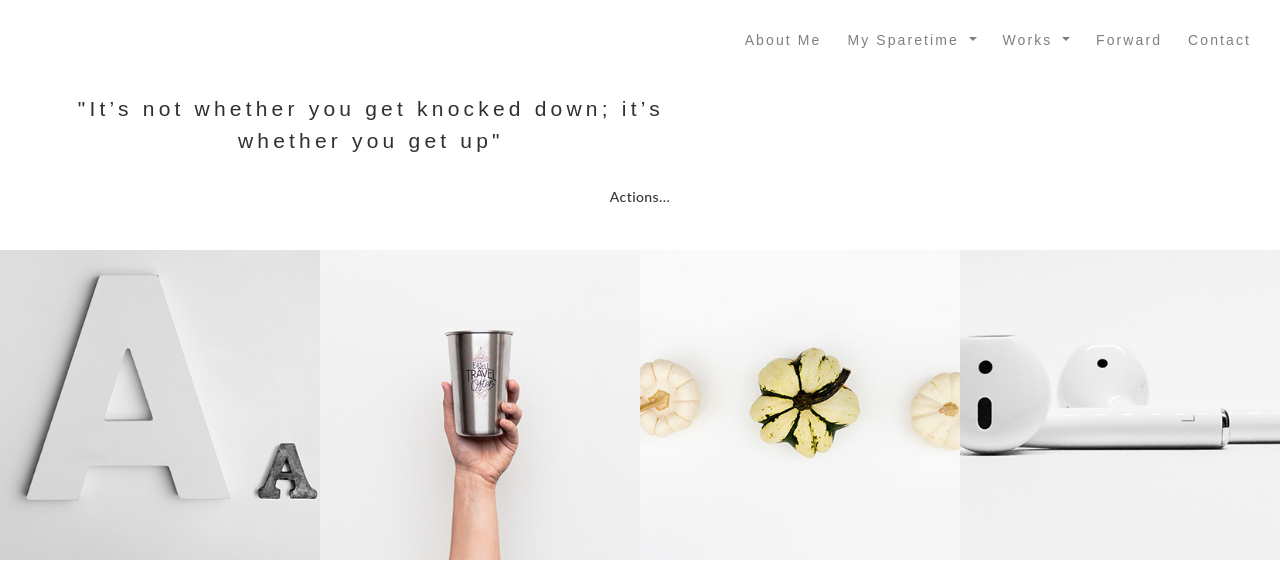
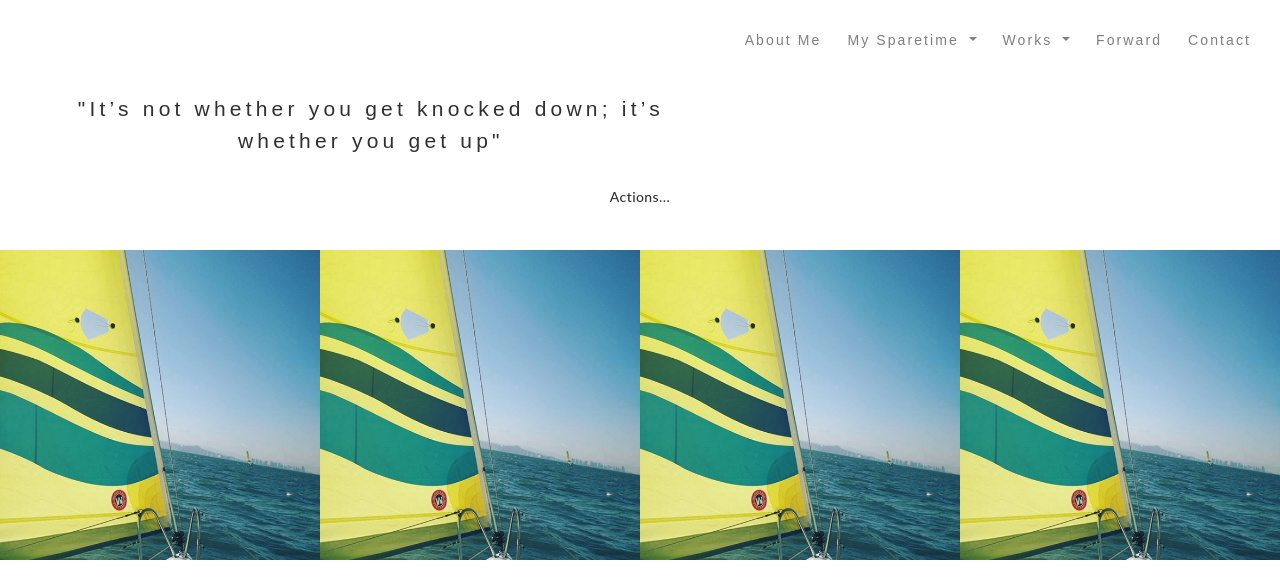
Before and after one commit to cz101/chaowowweb, a plain HTML site: page Eng/sports.html in a window 1280 px wide. Shown: the top 579 px of the page. Drawn offline with Linux system fonts and the light colour scheme.

Commit message:
new pics

```diff
--- a/Eng/sports.html
+++ b/Eng/sports.html
@@ -87,7 +87,7 @@
           <div class="col-sm-3 s5-col">
               <div class="row">
                 <div class="hovereffect2">
-                <img src="../img/project-1.jpg" class="sports-img"/>
+                <img src="../img/sail.jpg" class="sports-img"/>
                 <div class="overlay2">
                     <h2>Team Sports</h2>
                     <p class="icon-links">
@@ -112,7 +112,7 @@
           </div>
           <div class="col-sm-3 s5-col">
               <div class="row"><div class="hovereffect2">
-                  <img src="../img/project-2.jpg" class="sports-img"/>
+                  <img src="../img/sail.jpg" class="sports-img"/>
                   <div class="overlay2">
                       <h2>Boarding</h2>
                       <p class="icon-links">
@@ -131,7 +131,7 @@
           </div>
           <div class="col-sm-3 s5-col">
               <div class="row"><div class="hovereffect2">
-                  <img src="../img/project-3.jpg" class="sports-img"/>
+                  <img src="../img/sail.jpg" class="sports-img"/>
                   <div class="overlay2">
                       <h2>Running</h2>
                       <p class="icon-links">
@@ -144,7 +144,7 @@
           </div>
           <div class="col-sm-3 s5-col">
               <div class="row"><div class="hovereffect2">
-                  <img src="../img/project-4.jpg" class="sports-img"/>
+                  <img src="../img/sail.jpg" class="sports-img"/>
                   <div class="overlay2">
                       <h2>More</h2>
                       <p class="icon-links">
```
Also changed, not shown: img/sail.jpg (added), img/sailnew.jpg (added), img/wine.jpg (added), 1 other file.
